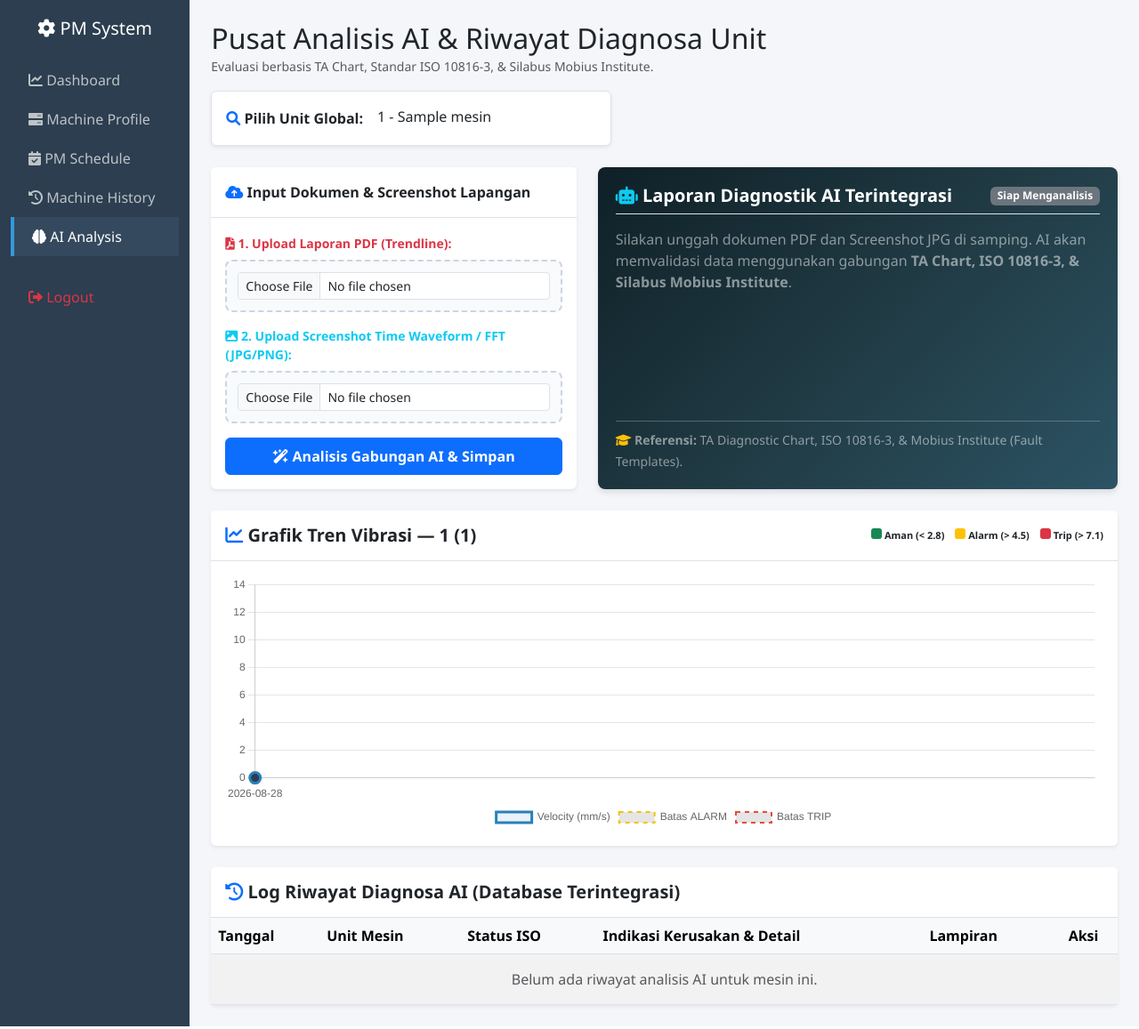
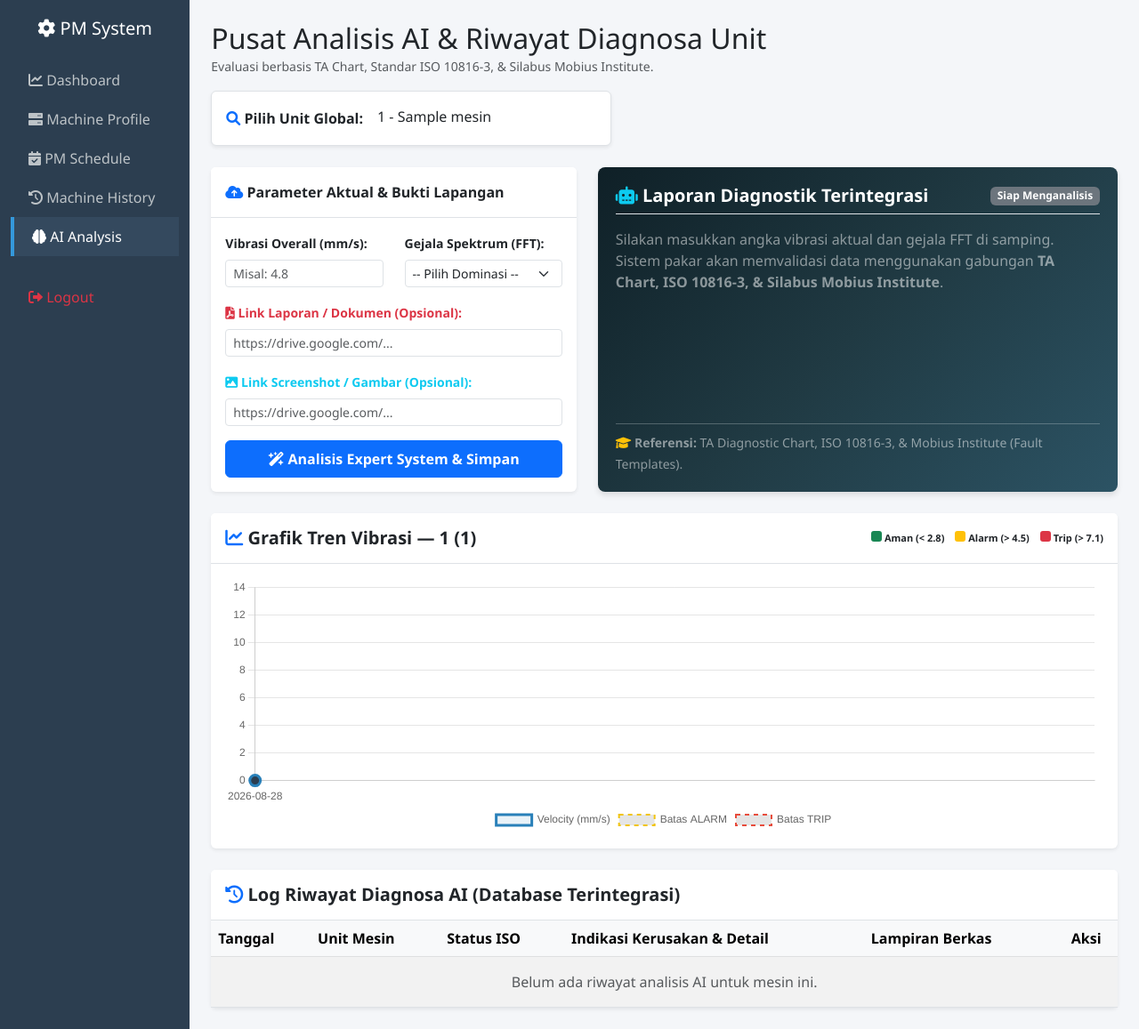
Before and after one commit to asephana949-web/pm-system-app, a Flask app: page /ai-analysis in a window 1280 px wide. Shown: the whole page at 89% size. Run offline with Flask 3, Linux system fonts and the light colour scheme; the visitor is signed in with stand-in values (Sample User, id 1); tables that the repository leaves empty or names only in its code hold one stand-in row (values such as "Sample post"); data that the repository does not hold is empty; some libraries are stand-ins or nearby versions.

Commit message:
updated ai_analysis

```diff
--- a/templates/ai_analysis.html
+++ b/templates/ai_analysis.html
@@ -17,7 +17,7 @@
         .sidebar a { color: #bdc3c7; text-decoration: none; padding: 10px 20px; display: block; }
         .sidebar a:hover, .sidebar a.aktif { background-color: #34495e; color: white; border-left: 4px solid #3498db; }
         .ai-box { background: linear-gradient(135deg, #0f2027 0%, #203a43 50%, #2c5364 100%); color: white; border-radius: 8px; padding: 20px; box-shadow: 0 4px 6px rgba(0,0,0,0.1); }
-        .upload-card { border: 2px dashed #cbd5e1; background-color: #f8fafc; border-radius: 8px; padding: 12px; text-align: center; }
+        .upload-card { border: 2px dashed #cbd5e1; background-color: #f8fafc; border-radius: 8px; padding: 12px; }
 
         .status-aman { background-color: #2ecc71; color: white; padding: 3px 8px; border-radius: 4px; font-size: 11px; font-weight: bold;}
         .status-hati-hati { background-color: #f1c40f; color: black; padding: 3px 8px; border-radius: 4px; font-size: 11px; font-weight: bold;}
@@ -65,18 +65,37 @@
             <div class="row mb-4">
                 <div class="col-md-5">
                     <div class="card shadow-sm border-0 h-100">
-                        <div class="card-header bg-white fw-bold p-3 border-bottom"><i class="fa-solid fa-cloud-arrow-up text-primary"></i> Input Dokumen & Screenshot Lapangan</div>
+                        <div class="card-header bg-white fw-bold p-3 border-bottom"><i class="fa-solid fa-cloud-arrow-up text-primary"></i> Parameter Aktual & Bukti Lapangan</div>
                         <div class="card-body">
                             <form id="formAnalisisGabungan" onsubmit="analisisDenganGabunganAI(event)">
+
+                                <div class="row mb-3">
+                                    <div class="col-md-6">
+                                        <label class="form-label fw-bold small">Vibrasi Overall (mm/s):</label>
+                                        <input type="number" step="any" class="form-control form-control-sm" id="inputVibrasi" placeholder="Misal: 4.8" required>
+                                    </div>
+                                    <div class="col-md-6">
+                                        <label class="form-label fw-bold small">Gejala Spektrum (FFT):</label>
+                                        <select class="form-select form-select-sm" id="inputGejala" required>
+                                            <option value="">-- Pilih Dominasi --</option>
+                                            <option value="1X RPM Dominan">1X RPM (Radial/Axial)</option>
+                                            <option value="2X RPM Dominan">2X RPM / Harmonics</option>
+                                            <option value="Non-Synchronous">Non-Synchronous (BPFI/BPFO)</option>
+                                            <option value="Sub-Synchronous">Sub-Synchronous (< 1X RPM)</option>
+                                            <option value="Noise Floor Tinggi">Noise Floor Tinggi (Kavitasi/Gesekan)</option>
+                                        </select>
+                                    </div>
+                                </div>
+
                                 <div class="mb-3">
-                                    <label class="form-label fw-bold small text-danger"><i class="fa-solid fa-file-pdf"></i> 1. Upload Laporan PDF (Trendline):</label>
-                                    <div class="upload-card"><input type="file" class="form-control form-control-sm" id="filePdf" accept=".pdf" required></div>
+                                    <label class="form-label fw-bold small text-danger"><i class="fa-solid fa-file-pdf"></i> Link Laporan / Dokumen (Opsional):</label>
+                                    <input type="url" class="form-control form-control-sm" id="filePdf" placeholder="https://drive.google.com/...">
                                 </div>
                                 <div class="mb-3">
-                                    <label class="form-label fw-bold small text-info"><i class="fa-solid fa-image"></i> 2. Upload Screenshot Time Waveform / FFT (JPG/PNG):</label>
-                                    <div class="upload-card"><input type="file" class="form-control form-control-sm" id="fileScreenshot" accept="image/*" required></div>
+                                    <label class="form-label fw-bold small text-info"><i class="fa-solid fa-image"></i> Link Screenshot / Gambar (Opsional):</label>
+                                    <input type="url" class="form-control form-control-sm" id="fileScreenshot" placeholder="https://drive.google.com/...">
                                 </div>
-                                <button type="submit" class="btn btn-primary w-100 py-2 fw-bold" id="btnProsesAI"><i class="fa-solid fa-wand-magic-sparkles"></i> Analisis Gabungan AI & Simpan</button>
+                                <button type="submit" class="btn btn-primary w-100 py-2 fw-bold" id="btnProsesAI"><i class="fa-solid fa-wand-magic-sparkles"></i> Analisis Expert System & Simpan</button>
                             </form>
                         </div>
                     </div>
@@ -86,11 +105,11 @@
                     <div class="ai-box h-100 d-flex flex-column justify-content-between">
                         <div>
                             <div class="d-flex justify-content-between align-items-center border-bottom pb-2 mb-3">
-                                <h5 class="m-0 fw-bold"><i class="fa-solid fa-robot text-info"></i> Laporan Diagnostik AI Terintegrasi</h5>
+                                <h5 class="m-0 fw-bold"><i class="fa-solid fa-robot text-info"></i> Laporan Diagnostik Terintegrasi</h5>
                                 <span class="badge bg-secondary" id="badgeStatus">Siap Menganalisis</span>
                             </div>
                             <div id="kontenHasilAi">
-                                <p class="text-white-50">Silakan unggah dokumen PDF dan Screenshot JPG di samping. AI akan memvalidasi data menggunakan gabungan <b>TA Chart, ISO 10816-3, & Silabus Mobius Institute</b>.</p>
+                                <p class="text-white-50">Silakan masukkan angka vibrasi aktual dan gejala FFT di samping. Sistem pakar akan memvalidasi data menggunakan gabungan <b>TA Chart, ISO 10816-3, & Silabus Mobius Institute</b>.</p>
                             </div>
                         </div>
                         <div class="mt-3 pt-2 border-top border-light border-opacity-25">
@@ -129,7 +148,7 @@
                                             <th>Unit Mesin</th>
                                             <th>Status ISO</th>
                                             <th>Indikasi Kerusakan & Detail</th>
-                                            <th>Lampiran</th>
+                                            <th>Lampiran Berkas</th>
                                             <th class="text-center">Aksi</th>
                                         </tr>
                                     </thead>
@@ -143,26 +162,6 @@
                 </div>
             </div>
 
-        </div>
-    </div>
-</div>
-
-<!-- Modal Pratinjau File -->
-<div class="modal fade" id="modalPratinjauBerkas" tabindex="-1" style="background-color: rgba(0,0,0,0.5);">
-    <div class="modal-dialog modal-lg modal-dialog-centered">
-        <div class="modal-content border-0 shadow-lg">
-            <div class="modal-header bg-primary text-white">
-                <h5 class="modal-title"><i class="fa-solid fa-file-lines"></i> Pratinjau Berkas Lampiran</h5>
-                <button type="button" class="btn-close btn-close-white" data-bs-dismiss="modal"></button>
-            </div>
-            <div class="modal-body p-0 bg-light text-center" style="min-height: 380px; display: flex; align-items: center; justify-content: center;">
-                <div class="p-5">
-                    <div id="ikonPreviewBerkas" class="mb-3"></div>
-                    <h4 class="fw-bold text-dark" id="namaFilePreview">File</h4>
-                    <p class="text-muted small mb-0">Simulasi Pratinjau Berkas Lampiran.</p>
-                </div>
-            </div>
-            <div class="modal-footer bg-white"><button type="button" class="btn btn-secondary btn-sm" data-bs-dismiss="modal">Tutup</button></div>
         </div>
     </div>
 </div>
@@ -184,7 +183,7 @@
     </div>
 </div>
 
-<!-- Modal Edit Log AI (Disederhanakan Tanpa HTML) -->
+<!-- Modal Edit Log AI -->
 <div class="modal fade" id="modalEditAI" tabindex="-1">
     <div class="modal-dialog">
         <div class="modal-content">
@@ -269,7 +268,7 @@
 
         document.getElementById('badgeStatus').className = "badge bg-secondary";
         document.getElementById('badgeStatus').innerText = "Siap Menganalisis";
-        document.getElementById('kontenHasilAi').innerHTML = `<p class="text-white-50">Silakan unggah dokumen PDF dan Screenshot JPG di samping. AI akan memvalidasi data menggunakan gabungan <b>TA Chart, ISO 10816-3, & Silabus Mobius Institute</b>.</p>`;
+        document.getElementById('kontenHasilAi').innerHTML = `<p class="text-white-50">Silakan masukkan angka vibrasi aktual dan gejala FFT di samping. Sistem pakar akan memvalidasi data menggunakan gabungan <b>TA Chart, ISO 10816-3, & Silabus Mobius Institute</b>.</p>`;
     }
 
     function renderGrafikTrenDariDatabase(unitId, logs) {
@@ -324,6 +323,10 @@
             let diagFormatted = item.diagnosis_lengkap.replace(/</g, "&lt;").replace(/>/g, "&gt;");
             diagFormatted = diagFormatted.replace(/&lt;/g, "<").replace(/&gt;/g, ">");
 
+            // Logika untuk menampilkan Link Dokumen secara nyata
+            let linkPdf = (item.file_pdf && item.file_pdf !== '#' && item.file_pdf.includes('http')) ? `<a href="${item.file_pdf}" target="_blank" class="document-link" title="Buka Laporan PDF"><i class="fa-solid fa-file-pdf text-danger"></i></a>` : `<span class="text-muted"><i class="fa-solid fa-file-pdf"></i></span>`;
+            let linkImg = (item.file_gambar && item.file_gambar !== '#' && item.file_gambar.includes('http')) ? `<a href="${item.file_gambar}" target="_blank" class="document-link" title="Buka Gambar"><i class="fa-solid fa-image text-info"></i></a>` : `<span class="text-muted"><i class="fa-solid fa-image"></i></span>`;
+
             let row = `
                 <tr data-unit="${item.id_mesin}" data-tanggal="${String(item.tgl_analisis).substring(0,10)}">
                     <td>${String(item.tgl_analisis).substring(0,10)}</td>
@@ -335,9 +338,7 @@
                         <div class="d-none konten-rahasia">${diagFormatted}</div>
                     </td>
                     <td>
-                        <span class="document-link" onclick="bukaPratinjauBerkas('${item.file_pdf}', 'pdf')"><i class="fa-solid fa-file-pdf text-danger"></i></span>
-                        <span class="text-muted">|</span>
-                        <span class="document-link" onclick="bukaPratinjauBerkas('${item.file_gambar}', 'jpg')"><i class="fa-solid fa-image text-info"></i></span>
+                        ${linkPdf} <span class="text-muted mx-1">|</span> ${linkImg}
                     </td>
                     <td class="text-center text-nowrap">
                         <button class="btn btn-sm btn-warning py-0" onclick="bukaModalEditAI(${item.id})"><i class="fa-solid fa-pen"></i></button>
@@ -359,14 +360,12 @@
         new bootstrap.Modal(document.getElementById('modalEditAI')).show();
     }
 
-    // FUNGSI INI AKAN OTOMATIS MERAKIT ULANG KODE HTML
     function simpanEditLogAI(event) {
         event.preventDefault();
         const id = parseInt(document.getElementById('editID').value);
         const newIndikasi = document.getElementById('editIndikasi').value;
         const newRekomendasi = document.getElementById('editRekomendasi').value;
 
-        // Ambil data lama untuk referensi warna/status
         const item = dbLogsAI.find(x => x.id === id);
 
         let borderColor = "border-warning";
@@ -377,7 +376,6 @@
             iconClass = "fa-circle-xmark text-danger";
         }
 
-        // Rakit ulang HTML secara otomatis di sini
         const newHTML = `
             <h6 class="fw-bold text-dark mb-3"><i class="fa-solid ${iconClass}"></i> Diagnostik Terintegrasi: ${item.id_mesin}</h6>
             <div class="bg-light p-3 rounded mb-3 border ${borderColor}">
@@ -390,80 +388,102 @@
             </div>
         `;
 
-        const payload = {
-            indikasi: newIndikasi,
-            rekomendasi: newRekomendasi,
-            diagnosis: newHTML // String HTML bersih dikirim ke database
-        };
+        const payload = { indikasi: newIndikasi, rekomendasi: newRekomendasi, diagnosis: newHTML };
 
-        fetch('/api/ai-analysis/' + id, {
-            method: 'PUT',
-            headers: { 'Content-Type': 'application/json' },
-            body: JSON.stringify(payload)
-        })
+        fetch('/api/ai-analysis/' + id, { method: 'PUT', headers: { 'Content-Type': 'application/json' }, body: JSON.stringify(payload) })
         .then(res => res.json())
         .then(res => {
             alert(res.message);
             bootstrap.Modal.getInstance(document.getElementById('modalEditAI')).hide();
-            muatDataLogAI(document.getElementById('pilihUnitAnalisis').value); // Reload Data
+            muatDataLogAI(document.getElementById('pilihUnitAnalisis').value);
         })
         .catch(err => alert("Gagal menyimpan perubahan!"));
     }
 
     function hapusLogAI(id) {
-        if(confirm("Apakah Anda yakin ingin menghapus data laporan AI ini secara permanen?")) {
+        if(confirm("Apakah Anda yakin ingin menghapus data laporan ini secara permanen?")) {
             fetch('/api/ai-analysis/' + id, { method: 'DELETE' })
             .then(res => res.json())
             .then(res => {
                 alert(res.message);
-                muatDataLogAI(document.getElementById('pilihUnitAnalisis').value); // Reload Data
+                muatDataLogAI(document.getElementById('pilihUnitAnalisis').value);
             });
         }
     }
 
+    // FUNGSI ANALISIS CERDAS BERBASIS RULE (ISO 10816-3)
     function analisisDenganGabunganAI(event) {
         event.preventDefault();
         const unitId = document.getElementById('pilihUnitAnalisis').value;
         if(!unitId) return alert("Pilih unit mesin terlebih dahulu!");
 
-        const pdfInput = document.getElementById('filePdf');
-        const ssInput = document.getElementById('fileScreenshot');
-        if(pdfInput.files.length === 0 || ssInput.files.length === 0) return alert("Harap unggah berkas lengkap!");
+        const inputVib = parseFloat(document.getElementById('inputVibrasi').value);
+        const inputGejala = document.getElementById('inputGejala').value;
+        const linkPdf = document.getElementById('filePdf').value || "#";
+        const linkSs = document.getElementById('fileScreenshot').value || "#";
 
         const btnProses = document.getElementById('btnProsesAI');
         const badge = document.getElementById('badgeStatus');
         const hasil = document.getElementById('kontenHasilAi');
 
         btnProses.disabled = true;
-        badge.className = "badge bg-info text-dark"; badge.innerText = "Menganalisis Terintegrasi...";
-        hasil.innerHTML = `<div class="text-center py-4"><i class="fa-solid fa-spinner fa-spin fs-1 text-info"></i><p class="mt-2 text-white">Memproses *Machine Vision* dan Validasi Standar ISO & TA Chart...</p></div>`;
+        badge.className = "badge bg-info text-dark"; badge.innerText = "Sistem Sedang Menghitung...";
+        hasil.innerHTML = `<div class="text-center py-4"><i class="fa-solid fa-spinner fa-spin fs-1 text-info"></i><p class="mt-2 text-white">Mengevaluasi Parameter ISO 10816-3 & Standar Mobius...</p></div>`;
 
         setTimeout(() => {
             const tglHariIni = new Date().toISOString().split('T')[0];
-            const randomAI = Math.random();
-            let p_status = "", p_nilai = 0, p_indikasi = "", p_htmlDetail = "", p_rek = "";
 
-            if (randomAI < 0.33) {
-                p_indikasi = "1X RPM Radial Dominan (TA Chart: Mass Unbalance)";
-                p_rek = "Lakukan pembersihan rotor dan jadwalkan Dynamic Balancing.";
-                p_nilai = parseFloat((Math.random() * (6.9 - 4.6) + 4.6).toFixed(1));
+            let p_status = "", p_indikasi = "", p_htmlDetail = "", p_rek = "";
+            let borderColor = "", iconClass = "";
+
+            // Penentuan Status berdasarkan ISO 10816-3 (Rigid Foundation Assumption)
+            if (inputVib <= 2.8) {
+                p_status = "Zone A/B (Aman)";
+                borderColor = "border-success"; iconClass = "fa-circle-check text-success";
+            } else if (inputVib <= 4.5) {
                 p_status = "Zone C (Waspada)";
-                p_htmlDetail = `<h6 class="fw-bold text-dark mb-3"><i class="fa-solid fa-circle-exclamation text-warning"></i> Diagnostik Terintegrasi: ${unitId}</h6><div class="bg-light p-3 rounded mb-3 border border-warning"><p class="fw-bold mb-2">Rujukan Spektrum & Indikasi:</p><p class="small mb-0">${p_indikasi}</p></div><div class="bg-light p-3 rounded border border-warning"><p class="fw-bold mb-2">Rekomendasi (Korektif):</p><p class="small mb-0">${p_rek}</p></div>`;
-            } else if (randomAI < 0.66) {
-                p_indikasi = "2X RPM Axial Dominan + 180° (TA Chart: Angular Misalignment)";
-                p_rek = "Lakukan Laser Shaft Alignment dan periksa Soft Foot.";
-                p_nilai = parseFloat((Math.random() * (12.0 - 7.2) + 7.2).toFixed(1));
+                borderColor = "border-warning"; iconClass = "fa-circle-exclamation text-warning";
+            } else {
                 p_status = "Zone D (Berbahaya)";
-                p_htmlDetail = `<h6 class="fw-bold text-dark mb-3"><i class="fa-solid fa-circle-xmark text-danger"></i> Diagnostik Terintegrasi: ${unitId}</h6><div class="bg-light p-3 rounded mb-3 border border-danger"><p class="fw-bold mb-2">Rujukan Spektrum & Indikasi:</p><p class="small mb-0">${p_indikasi}</p></div><div class="bg-light p-3 rounded border border-danger"><p class="fw-bold mb-2">Rekomendasi (Korektif):</p><p class="small mb-0">${p_rek}</p></div>`;
-            } else {
-                p_indikasi = "Spektrum Non-Synchronous (Mobius: BPFI Bearing Defect)";
-                p_rek = "Jadwalkan penggantian Bearing secepatnya.";
-                p_nilai = parseFloat((Math.random() * (10.0 - 7.2) + 7.2).toFixed(1));
-                p_status = "Zone D (Berbahaya)";
-                p_htmlDetail = `<h6 class="fw-bold text-dark mb-3"><i class="fa-solid fa-circle-xmark text-danger"></i> Diagnostik Terintegrasi: ${unitId}</h6><div class="bg-light p-3 rounded mb-3 border border-danger"><p class="fw-bold mb-2">Rujukan Spektrum & Indikasi:</p><p class="small mb-0">${p_indikasi}</p></div><div class="bg-light p-3 rounded border border-danger"><p class="fw-bold mb-2">Rekomendasi (Korektif):</p><p class="small mb-0">${p_rek}</p></div>`;
+                borderColor = "border-danger"; iconClass = "fa-circle-xmark text-danger";
             }
 
-            let kotakStatusColor = p_nilai > 7.1 ? "bg-danger" : "bg-warning text-dark";
+            // Penentuan Analisis Pakar (Expert System) berdasarkan input Gejala FFT
+            if (inputVib <= 2.8) {
+                p_indikasi = `Vibrasi (${inputVib} mm/s) masih dalam batas wajar. Gejala: ${inputGejala}.`;
+                p_rek = "Lanjutkan pemantauan ruting sesuai jadwal Preventive Maintenance.";
+            } else {
+                if (inputGejala === "1X RPM Dominan") {
+                    p_indikasi = `Vibrasi ${inputVib} mm/s (Alarm). Puncak dominan di 1X RPM radial/axial mengindikasikan adanya Unbalance pada rotor atau bent bent shaft.`;
+                    p_rek = "Bersihkan impeller/rotor. Lakukan inspeksi visual keausan. Siapkan penjadwalan Dynamic Balancing.";
+                } else if (inputGejala === "2X RPM Dominan") {
+                    p_indikasi = `Vibrasi ${inputVib} mm/s (Alarm). Puncak 2X RPM atau harmonics yang tinggi merupakan indikasi kuat dari Misalignment atau masalah kopling.`;
+                    p_rek = "Jadwalkan Alignment ulang menggunakan Laser Alignment. Periksa kondisi karet/elemen kopling & Soft Foot.";
+                } else if (inputGejala === "Non-Synchronous") {
+                    p_indikasi = `Vibrasi ${inputVib} mm/s. Terdapat frekuensi non-synchronous (BPFI, BPFO, BSF) yang mengindikasikan keausan/cacat pada elemen Rolling Element Bearing.`;
+                    p_rek = "Periksa temperatur bearing & tambah pelumas. Persiapkan order sparepart bearing dan jadwalkan penggantian secepatnya.";
+                } else if (inputGejala === "Sub-Synchronous") {
+                    p_indikasi = `Vibrasi ${inputVib} mm/s. Puncak di bawah 1X RPM (misal 0.4X - 0.8X) menandakan adanya kelonggaran struktural, Oil Whirl, atau gesekan belt.`;
+                    p_rek = "Lakukan pengencangan baut fondasi (Tightening). Periksa tegangan V-Belt (jika ada) dan periksa level oli lubrikasi.";
+                } else {
+                    p_indikasi = `Vibrasi ${inputVib} mm/s. Spektrum acak atau noise floor tinggi mengindikasikan kavitasi pompa, aliran turbulen, atau keausan bearing tahap akhir.`;
+                    p_rek = "Cek tekanan hisap (suction) untuk memastikan tidak ada kavitasi. Periksa filter dan pastikan aliran fluida normal.";
+                }
+            }
+
+            p_htmlDetail = `
+                <h6 class="fw-bold text-dark mb-3"><i class="fa-solid ${iconClass}"></i> Diagnostik Terintegrasi: ${unitId}</h6>
+                <div class="bg-light p-3 rounded mb-3 border ${borderColor}">
+                    <p class="fw-bold mb-2">Rujukan Spektrum & Indikasi:</p>
+                    <p class="small mb-0">${p_indikasi}</p>
+                </div>
+                <div class="bg-light p-3 rounded border ${borderColor}">
+                    <p class="fw-bold mb-2">Rekomendasi (Korektif):</p>
+                    <p class="small mb-0">${p_rek}</p>
+                </div>
+            `;
+
+            let kotakStatusColor = p_status.includes("Berbahaya") ? "bg-danger" : (p_status.includes("Waspada") ? "bg-warning text-dark" : "bg-success");
             badge.className = "badge " + kotakStatusColor; badge.innerText = p_status;
             hasil.innerHTML = `<div class="text-white">${p_htmlDetail.replace(/bg-light/g, 'bg-dark bg-opacity-50 text-white').replace(/text-dark/g, 'text-white')}</div>`;
 
@@ -471,12 +491,12 @@
                 id_mesin: unitId,
                 tgl_analisis: tglHariIni,
                 status_iso: p_status,
-                nilai_vibrasi: p_nilai,
+                nilai_vibrasi: inputVib,
                 indikasi: p_indikasi,
                 diagnosis_lengkap: p_htmlDetail,
                 rekomendasi: p_rek,
-                file_pdf: pdfInput.files[0].name,
-                file_gambar: ssInput.files[0].name
+                file_pdf: linkPdf,
+                file_gambar: linkSs
             };
 
             fetch('/api/ai-analysis', {
@@ -488,21 +508,14 @@
             .then(response => {
                 muatDataLogAI(unitId);
                 btnProses.disabled = false;
-                document.getElementById('filePdf').value = "";
-                document.getElementById('fileScreenshot').value = "";
+                document.getElementById('formAnalisisGabungan').reset();
             })
             .catch(err => {
                 alert("Gagal menyimpan ke database!");
                 btnProses.disabled = false;
             });
 
-        }, 2000);
-    }
-
-    function bukaPratinjauBerkas(namaFile, jenisFile) {
-        document.getElementById('namaFilePreview').innerText = namaFile;
-        document.getElementById('ikonPreviewBerkas').innerHTML = (jenisFile === 'pdf') ? '<i class="fa-solid fa-file-pdf fa-4x text-danger"></i>' : '<i class="fa-solid fa-file-image fa-4x text-info"></i>';
-        new bootstrap.Modal(document.getElementById('modalPratinjauBerkas')).show();
+        }, 1500);
     }
 
     function bukaModalDetail(tombol) {
```
